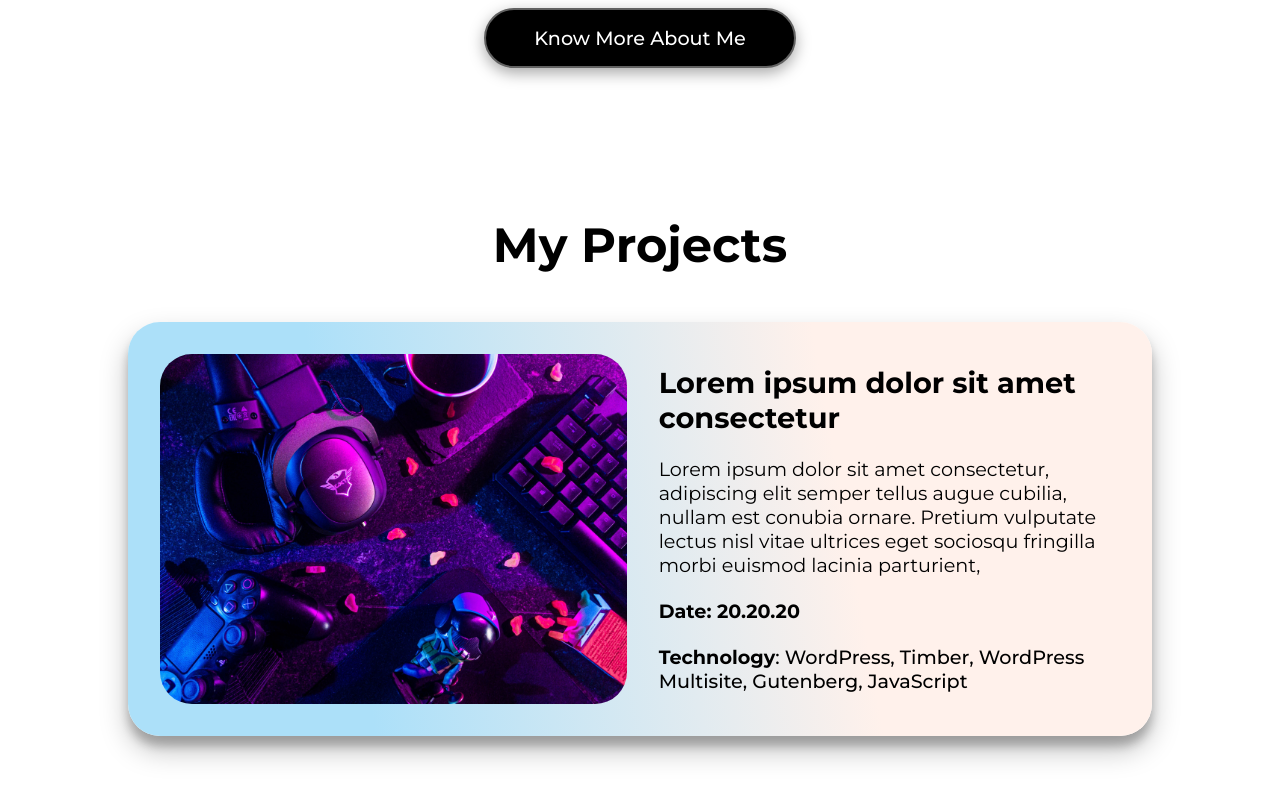
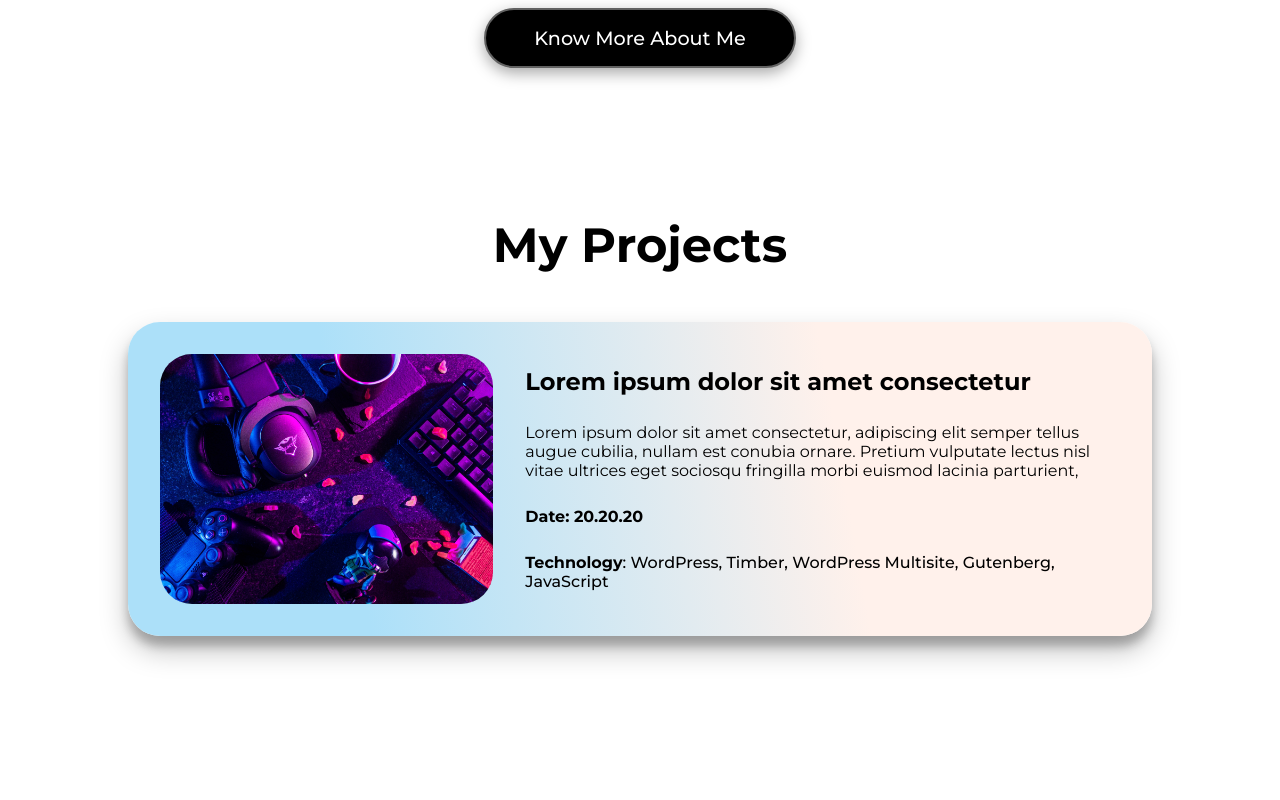
Before and after one commit to alphadev97/Alpha97---Personel-Portfolio, a Next.js app: page / in a window 1280 px wide. Shown: the part 1304-2104 px from the top of the page. Built offline with nearby package versions, Linux system fonts and the light colour scheme.

Commit message:
Projects

```diff
--- a/src/components/Projects/projects.module.css
+++ b/src/components/Projects/projects.module.css
@@ -80,3 +80,27 @@
     height: 350px;
   }
 }
+
+@media screen and (max-width: 1350px) {
+  .projectTitle {
+    font-size: 1.5rem;
+  }
+
+  .projectDesc {
+    font-size: 1rem;
+  }
+
+  .projectDate {
+    font-size: 1rem;
+  }
+
+  .projectTech {
+    font-size: 1rem;
+    font-weight: 500;
+  }
+
+  .image {
+    width: 400px;
+    height: 250px;
+  }
+}
```
